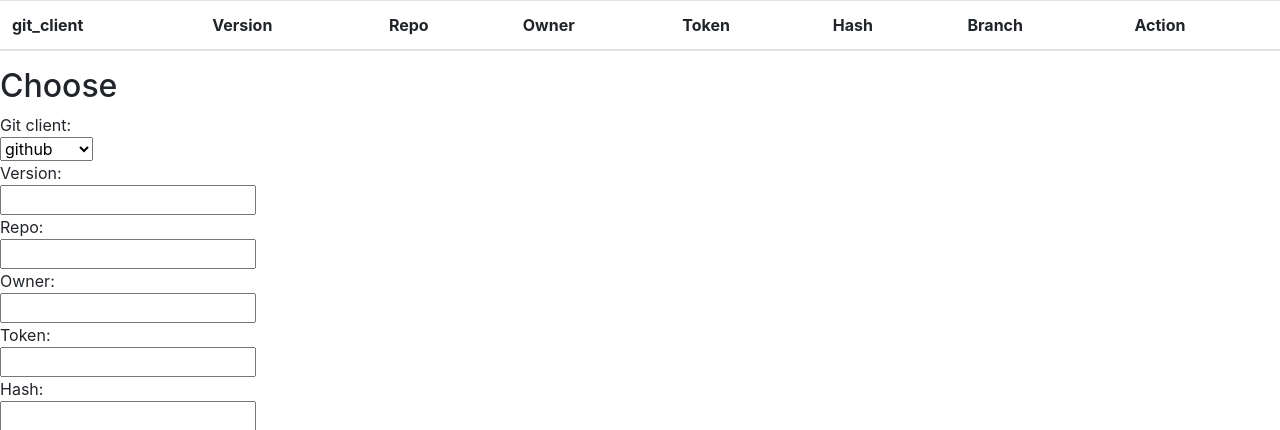
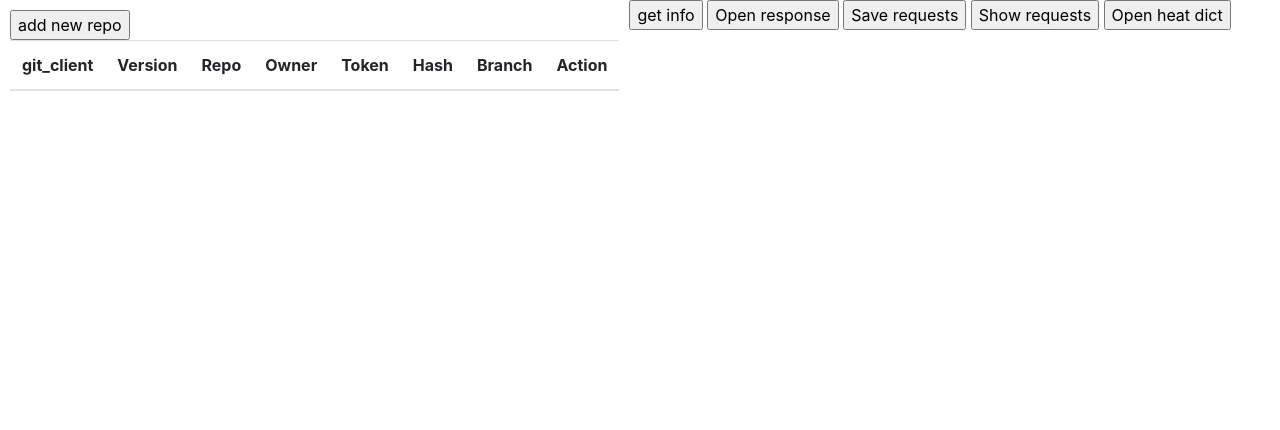
Before and after one commit to Lv-323python/HeatMapTraining, a Python web app: template producer/app/templates/index.html in a window 1280 px wide. Shown: the top 430 px of the page. Run offline with Jinja, Linux system fonts and the light colour scheme; the template is opened without the code that fills it, so the values that code supplies are empty; some libraries are stand-ins or nearby versions.

Commit message:
Refactored UI

```diff
--- /dev/null
+++ b/producer/app/static/main.css
@@ -0,0 +1,14 @@
+#container {
+    display: flex;
+}
+
+#menu {
+    margin: 10px 10px 10px 10px;
+}
+#body {
+
+}
+
+#repoValues{
+    display: none;
+}
--- a/producer/app/static/script.js
+++ b/producer/app/static/script.js
@@ -44,6 +44,10 @@ document.addEventListener('DOMContentLoaded', function () {
     var getUserRequestsButton = document.getElementById("getUserRequests");
     if (getUserRequestsButton){
         getUserRequestsButton.onclick = getUserRequests;
+    }
+    var addNewRepoButton = document.getElementById("addNewRepoButton");
+    if (addNewRepoButton){
+        addNewRepoButton.onclick = addNewRepo;
     }
 });
 
@@ -156,6 +160,8 @@ function saveUserRequests() {
     requestPost('/user/requests', data,
         function (response) {
             console.log(response.body);
+            var body = document.getElementById("repoValues");
+            body.style.display = "none";
         },
         function (badResponse) {
 //            document.getElementById('error').innerText = JSON.stringify(badResponse.body);
@@ -218,3 +224,8 @@ function createTable(data){
         }
    }
 }
+
+function addNewRepo(){
+    var body = document.getElementById("repoValues");
+    body.style.display = "block";
+}
--- a/producer/app/templates/index.html
+++ b/producer/app/templates/index.html
@@ -2,14 +2,17 @@
 <html>
 <head>
     <link rel="stylesheet" href="https://maxcdn.bootstrapcdn.com/bootstrap/4.0.0/css/bootstrap.min.css" integrity="sha384-Gn5384xqQ1aoWXA+058RXPxPg6fy4IWvTNh0E263XmFcJlSAwiGgFAW/dAiS6JXm" crossorigin="anonymous">
-    <script src="/static/script.js"></script>
+    <script src="../static/script.js"></script>
+    <link rel="stylesheet" href="../static/main.css">
      <script src="https://cdn.plot.ly/plotly-latest.min.js"></script>
     <title>GitHeatMap</title>
 </head>
-<body>
+<body><div id="container">
+
+    <div id="menu">
         <div>
-    <div id="response"></div>
-    <div id="tbl">
+            <input type="button" id="addNewRepoButton" value="add new repo">
+        </div>
         <table id="myTable" class="table">
             <thead>
             <tr id="table_head">
@@ -27,6 +30,8 @@
             </tbody>
         </table>
     </div>
+    <div id="body">
+        <div id="repoValues">
             <h2>Choose</h2>
 
             Git client:<br>
@@ -61,13 +66,15 @@
                 <option>hour</option>
                 <option>weekday</option>
             </select>
-    <br>
+        </div >
+        <div id="response"></div>
         <input type="button" id="getInfoButton" value="get info">
         <input type="button" value="Open response">
         <input type="button" id="saveUserRequests" value="Save requests">
         <input type="button" id="getUserRequests" value="Show requests">
         <input type="button" id="getHeatDictButton" value="Open heat dict">
+    </div>
 
-</div>
-</body>
+
+</div> </body>
 </html>
```
Lines whose indentation alone changed are shown as unchanged.
